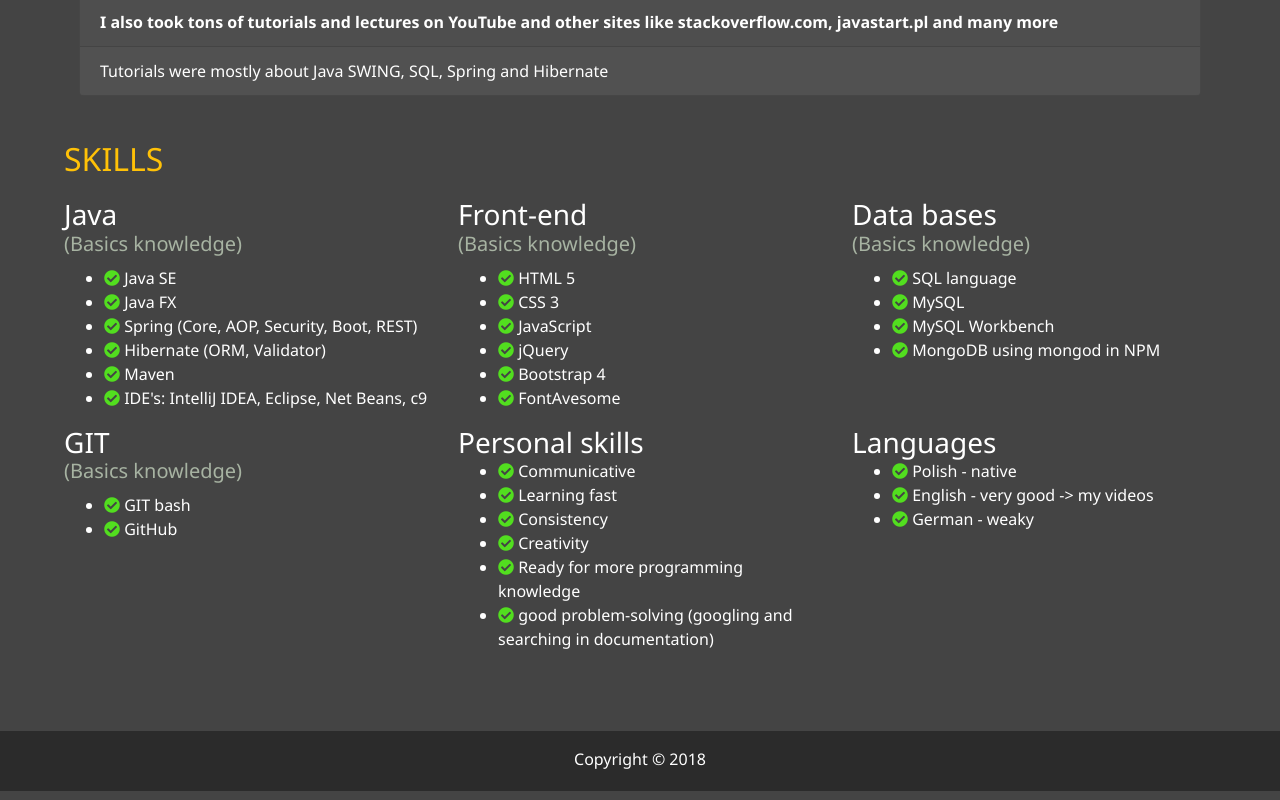
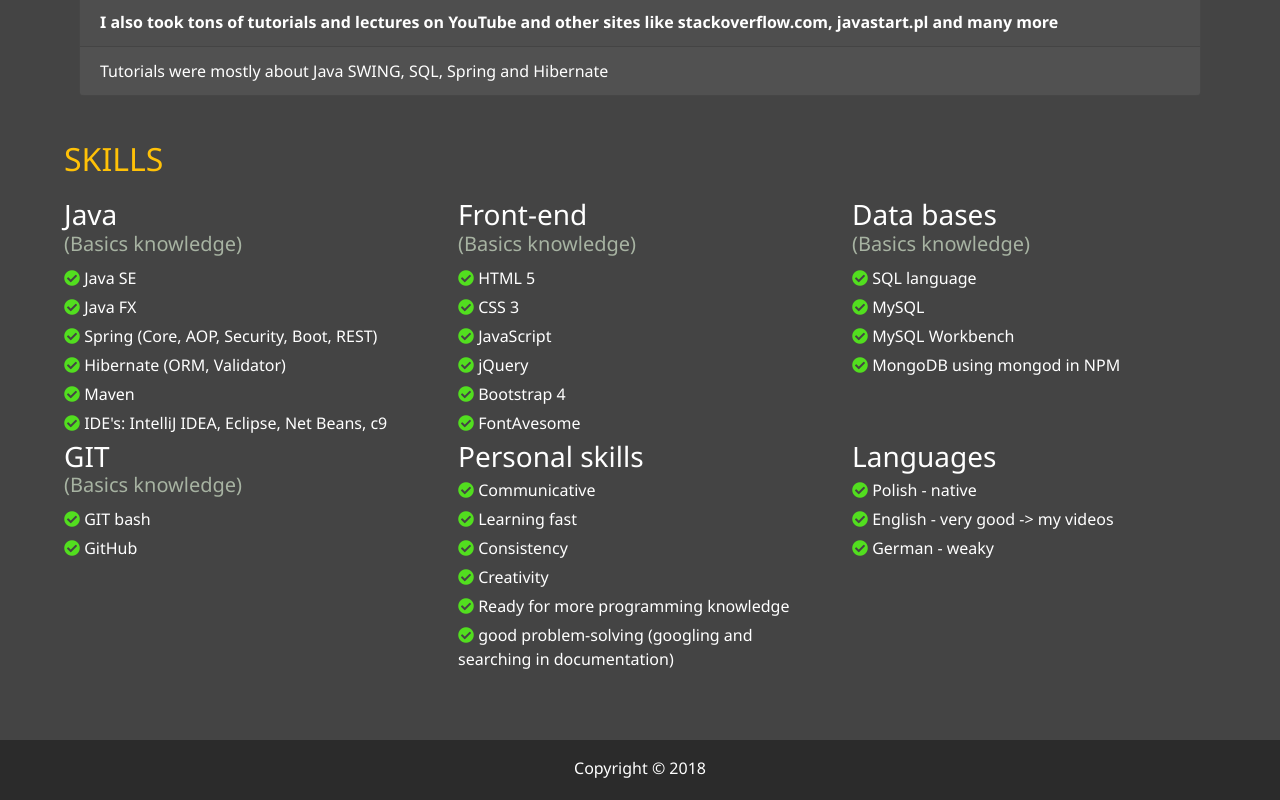
Before and after one commit to leszek55-21/portfolio, a website: page dist/courses.html in a window 1280 px wide. Shown: the part 2117-2917 px from the top of the page. Drawn offline with nearby package versions, Linux system fonts and the light colour scheme.

Commit message:
minor changes

```diff
--- a/scss/_menu.scss
+++ b/scss/_menu.scss
@@ -90,7 +90,7 @@
     .portrait {
       width: 250px;
       height: 250px;
-      background: url('../img/me.jpg');
+      background: url('../img/me-small.jpg');
       border-radius: 50%;
       border: solid 3px $secondary-color;
     }
--- a/scss/main.scss
+++ b/scss/main.scss
@@ -195,17 +195,6 @@ main {
   margin-right: 50px;
 }
 
-.skillsList {
-  list-style-type: none;
-  margin: 0;
-  padding: 0;
-}
-
-.skill {
-  margin-bottom: 5px;
-  margin-top: 5px;
-}
-
 .col-md-4 {
   margin-bottom: 20px;
 }
```
Also changed, not shown: dist/contact.html, dist/courses.html.
